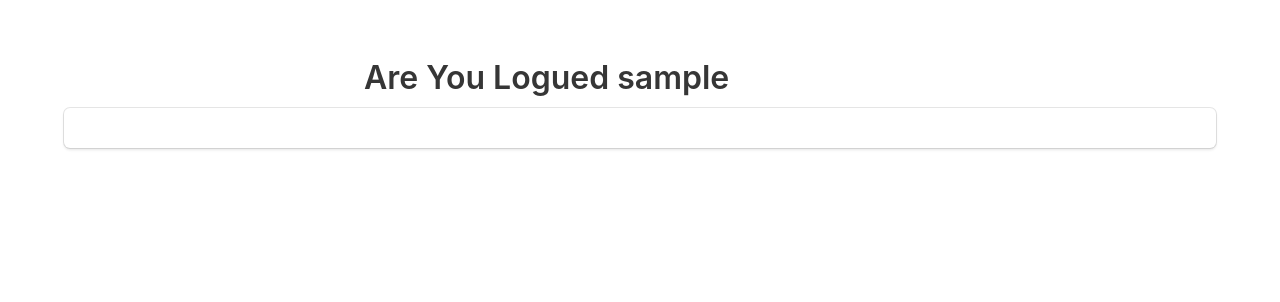
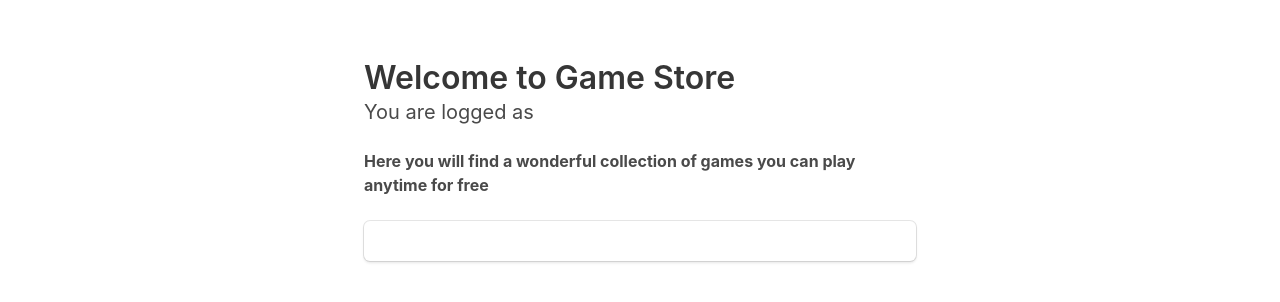
Before and after one commit to JulianH99/game_store, a Django app: page /store/ in a window 1280 px wide. Shown: the part 52-354 px from the top of the page. Run offline with Django 3.2, Linux system fonts and the light colour scheme; the visitor is signed in with stand-in values (Sample User, id 1); data that the repository does not hold is empty.

Commit message:
Arreglada tarjeta de game

```diff
--- a/game_store/settings.py
+++ b/game_store/settings.py
@@ -88,7 +88,7 @@
         'ENGINE': 'django.db.backends.mysql',
         'NAME': 'game_store',
         'USER': 'root',
-        'PASSWORD': '',
+        'PASSWORD': 'sabertooth99',
         'HOST': 'localhost',
         'PORT': ''
     }
--- a/store/templates/index.html
+++ b/store/templates/index.html
@@ -5,24 +5,25 @@
 {% block content %}
     <section class="section">
         <div class="container">
-            {% if user.is_authenticated %}
-                <div class="column is-half is-offset-one-quarter">
-                    <h1 class="title">Are You Logued {{ user }}</h1>
-                </div>
-            {% else %}
             <div class="column is-half is-offset-one-quarter">
                 <h1 class="title">Welcome to Game Store</h1>
+                {% if user.is_authenticated %}
+                    <h2 class="subtitle">You are logged as <b><{{ user }}/b></h2>
+                {% endif %}
                 <p>Here you will find a wonderful collection of games you can play anytime for free </p>
+                {% if not user %}
                     <div>
                         <a href="{% url 'new_user' %}" class="is-link has-text-success">Sign up now!</a> or
                         <a href="login" class="is-link has-text-link">sign in</a>
                         if you already have an account
                     </div>
+                {% endif %}
             </div>
-            {% endif %}
+
+            <div class="column is-half is-offset-one-quarter">
                 <div class="box">
                     {% for game in games %}
-                    <a href="{% url 'game_format' game.key %}">
+
                         <div class="media">
                             <div class="media-left">
                                 <figure class="image is-64x64">
@@ -31,13 +32,16 @@
                             </div>
                             <div class="media-content">
                                 <div class="content">
-                                    <h3>{{ game.name }}</h3>
-                                    <p>{{ game.description }}</p>
+                                    <h3 class="has-text-grey-dark">{{ game.name }}</h3>
+                                    <p class="has-text-grey">{{ game.description }}</p>
+                                    <p></p>
+                                    <a href="{% url 'game_format' game.key %}" class="button is-primary"> Play now!</a>
                                 </div>
                             </div>
                         </div>
-                    </a>
+
                     {% endfor %}
+                </div>
             </div>
         </div>
     </section>
```
Lines whose indentation alone changed are shown as unchanged.
